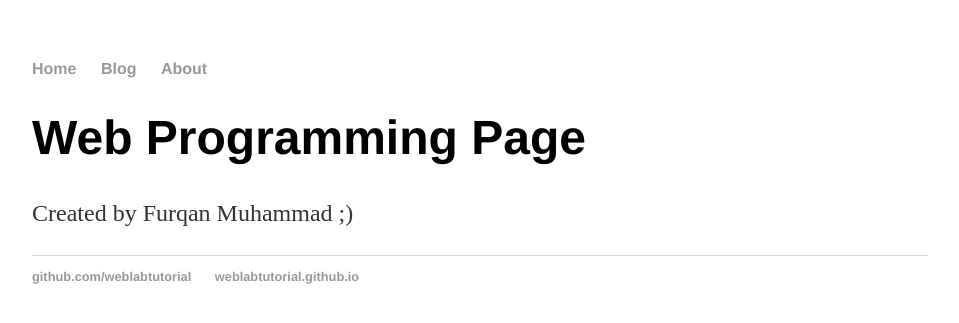
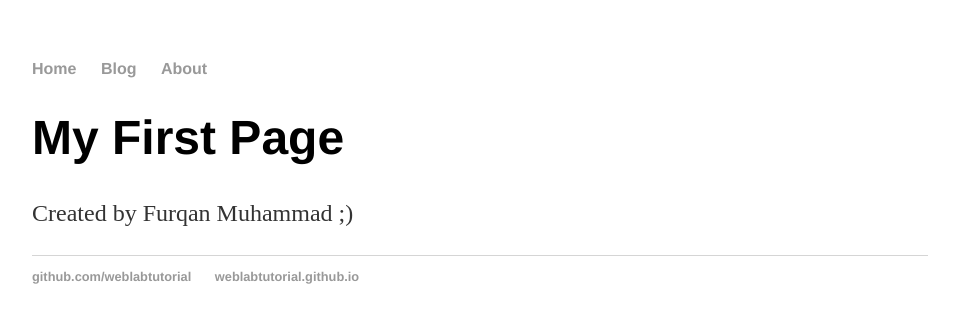
Before and after one commit to Furq1n/Furq1n.github.io, a Jekyll site: the page built from about/index.html, in a window 1280 px wide. Shown: the top 323 px of the page, without its empty margins (160-1119 px from the left). Built offline with Jekyll 4.4.1, drawn with Linux system fonts in a browser that asks for light colours.

Commit message:
Update index.html

```diff
--- a/about/index.html
+++ b/about/index.html
@@ -2,5 +2,5 @@
 layout: default
 title: Web Programming Page
 ---
-  <h1>{{ page.title }}</h1>
+  <h1>My First Page</h1>
   <p>Created by Furqan Muhammad ;)</p>
```
